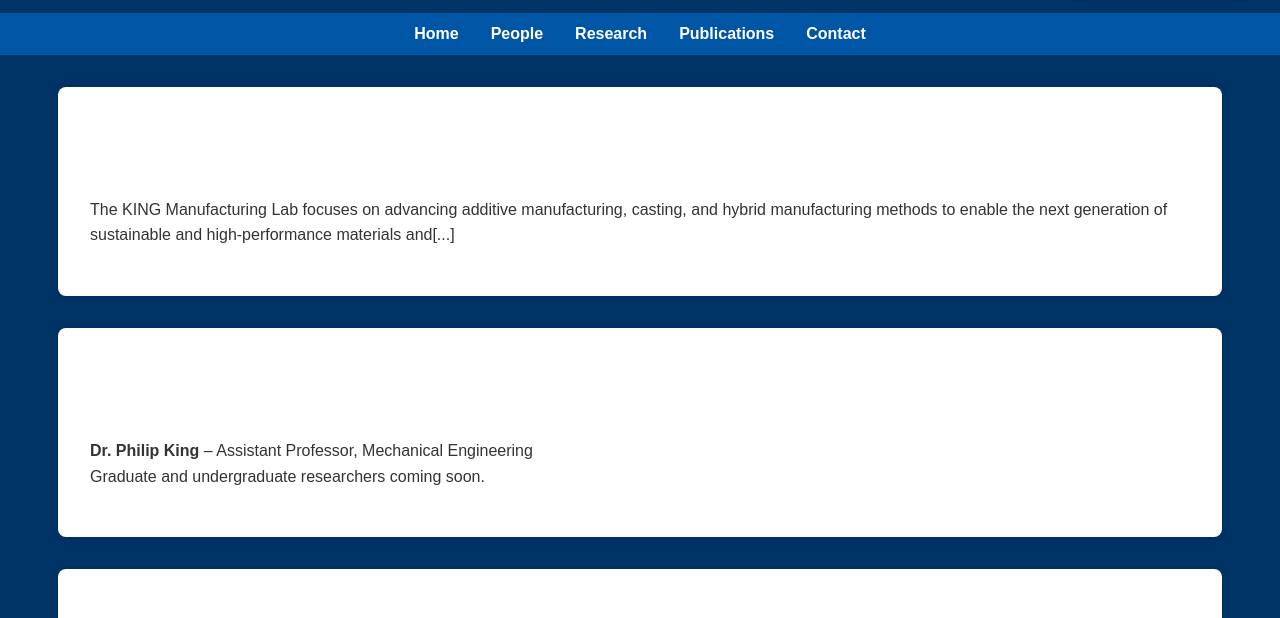
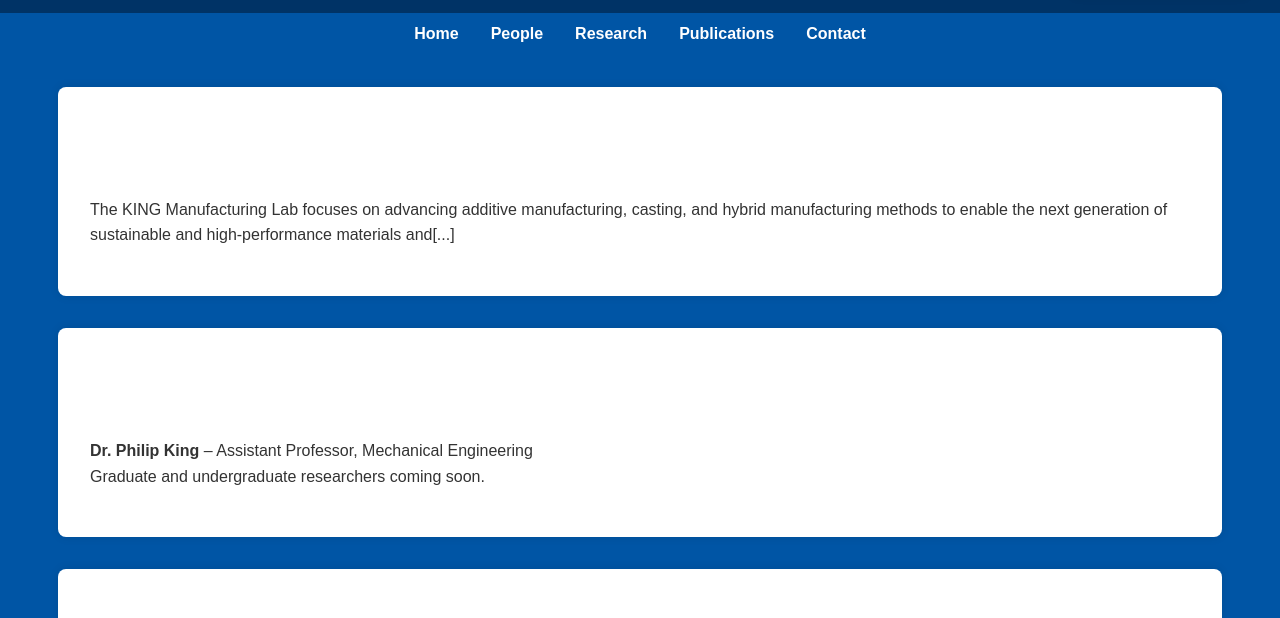
Before and after one commit to philkingpgh/kingmanufacturinglab.github.io, a plain HTML site: page index.html in a window 1280 px wide. Shown: the part 163-781 px from the top of the page. Drawn offline with Linux system fonts and the light colour scheme.

Commit message:
Update index.html

```diff
--- a/index.html
+++ b/index.html
@@ -10,7 +10,7 @@
   margin: 0;
   padding: 0;
   line-height: 1.6;
-      background-color: #003366; /* Match header background */
+  background-color: #0055a5; /* Lighter UMaine blue */
   color: #fff; /* Adjust text for dark background */
   }
     header {
```
Lines whose indentation alone changed are shown as unchanged.
